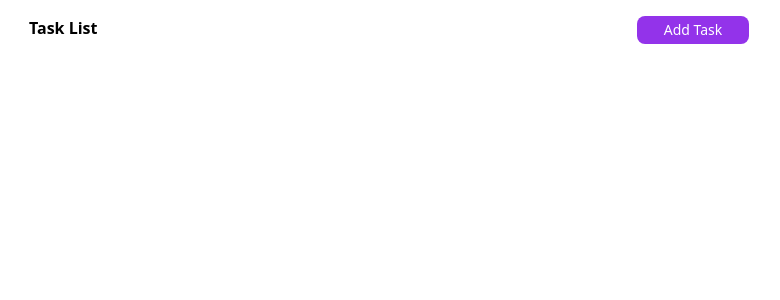
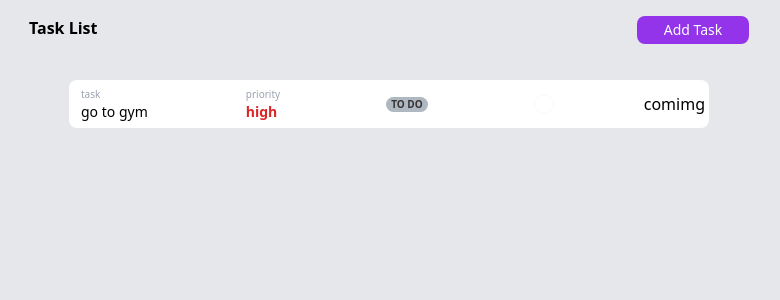
Before and after one commit to aamir910/To_DO_LIST-, a React (Create React App) app: page / in a window 1280 px wide. Both pictures are taken after a click on the button "Add Task". Shown: the top 300 px of the page, without its empty margins (251-1031 px from the left). Built offline with nearby package versions, Linux system fonts and the light colour scheme.

Commit message:
done with the adding the task there

```diff
--- a/package.json
+++ b/package.json
@@ -3,9 +3,13 @@
   "version": "0.1.0",
   "private": true,
   "dependencies": {
+    "@fortawesome/fontawesome-svg-core": "^6.4.0",
+    "@fortawesome/free-solid-svg-icons": "^6.4.0",
+    "@fortawesome/react-fontawesome": "^0.2.0",
     "@testing-library/jest-dom": "^5.17.0",
     "@testing-library/react": "^13.4.0",
     "@testing-library/user-event": "^13.5.0",
+    "rc-progress": "^3.4.2",
     "react": "^18.2.0",
     "react-dom": "^18.2.0",
     "react-scripts": "5.0.1",
--- /dev/null
+++ b/src/component/main_list.css
@@ -0,0 +1,26 @@
+.progressbtn
+{
+   background-color: rgb(175, 183, 192);
+   color: rgb(54, 51, 51);
+   font-size: 10px;
+   font-weight: bold;
+   padding-left: 5px;
+
+   padding-right: 5px;
+    margin: 1rem ;
+    border-radius: 1.5rem;
+}
+.mappingarea
+{
+    width: 100vh;
+    justify-content: space-between;
+}
+.taskpriority{
+    font-size: 10px;
+
+}
+.progressbar
+{
+    width: 20px;
+    height: 20px;
+}
--- a/src/component/main_list.jsx
+++ b/src/component/main_list.jsx
@@ -1,18 +1,129 @@
 import React from 'react'
+import { useState } from 'react'
+import './main_list.css'
+import {  Circle } from 'rc-progress';
 
-const MainList = () => {
-  return (
-    <div className="bg-grey-200 h-screen flex flex-col  items-center">
+import { FontAwesomeIcon } from '@fortawesome/react-fontawesome';
+// let   showlist = ()=>{
+//     // const [showlist , setshowlist ] = useState([])
+//     let arr = [1 ,2 ,3 ,4 , 5]
+//     return (
+//         settasks(arr) x
+
+
+//         )
+//     }
+    const MainList = () => {
+        const [tasks , settasks] = useState([ ]) ;
+
+       const [progress ,setProgress] = useState({percent : 0 , progressbtn : "TO DO" } )
+
+
+       function Progressbarchange()
+       {
+       if(progress.percent == 0)
+       {
+        setProgress({
+          percent: 50, // New value for percent
+          progressbtn: "in progress", // New value for progressbtn
+        });
+       }
+       else if (progress.percent == 50)
+       {
+        setProgress({
+          percent: 100, // New value for percent
+          progressbtn: "completed", // New value for progressbtn
+        });
+       }
+       else
+       {
+        setProgress({
+        percent: 0,
+        progressbtn: "TO DO",
+      });
+       }
+
+
+       }
+
+
+       function Todo()
+        {
+          const data =[
+            {
+                task : "task"  ,
+                title : "go to gym"  ,
+                priority : "priority " ,
+                level : "high",
+                button : progress.progressbtn ,
+                progesss : ""
+                  ,
+                btn : "comimg "
+            } ,
+
+
+          ]
+
+
+
+     return(
+          settasks(data)
+     )
+
+        }
+
+        return (
+    <div className=" bg-gray-200 h-screen flex flex-col  items-center">
       <div className=" p-4">
         {/* Your content goes here */}
         <div className=' main_task flex flex-row space-between'>
         <h1 className=' font-bold'>Task List</h1>
-        <button className="bg-purple-600   text-white rounded-lg px-1 py-1 w-28 text-sm">
+        <button onClick={Todo} className="bg-purple-600   text-white rounded-lg px-1 py-1 w-28 text-sm">
       Add Task
     </button>
 
         </div>
       </div>
+<div className="show_tasks m-5 bg-white flex flex-row  w-1/2 rounded-lg " >
+
+         {tasks.map(
+            (data)=> {
+
+                return(
+                    <div className=' mappingarea  flex flex-row  items-center justify-center space-between h-10  m-1    '>
+                         <div className=' p-2'>
+                        <p className='taskpriority text-gray-400'>{data.task}</p>
+                        <p className='taskpriority2 text-sm text-black-600' >{data.title}</p>
+                         </div>
+                         <div>
+                          <p className=' taskpriority text-gray-400' >{data.priority}</p>
+                          <p className='text-red-600 text-sm  font-bold  '>{data.level}</p>
+                        </div>
+
+                        <div>
+                        <button onClick={Progressbarchange} className='progressbtn '> {progress.progressbtn}</button>
+
+                        </div>
+                        <div>
+                          <p className="progressbar">
+                            {/* {data.progesss} */}
+                          <Circle percent={progress.percent} strokeWidth={6} strokeColor="red" />
+                          </p>
+                          </div>
+                          <div>
+                            {data.btn}
+                          <FontAwesomeIcon icon="fa-solid fa-trash" style={{color: "#e60a0a", height:"20px" , width:"20px"}} />
+
+                          </div>
+
+                        </div>
+                )
+            }
+         )}
+
+</div>
+
+
     </div>
   )
 }
```
Also changed, not shown: 1 other file (tests, documents, lock files or other folders).
